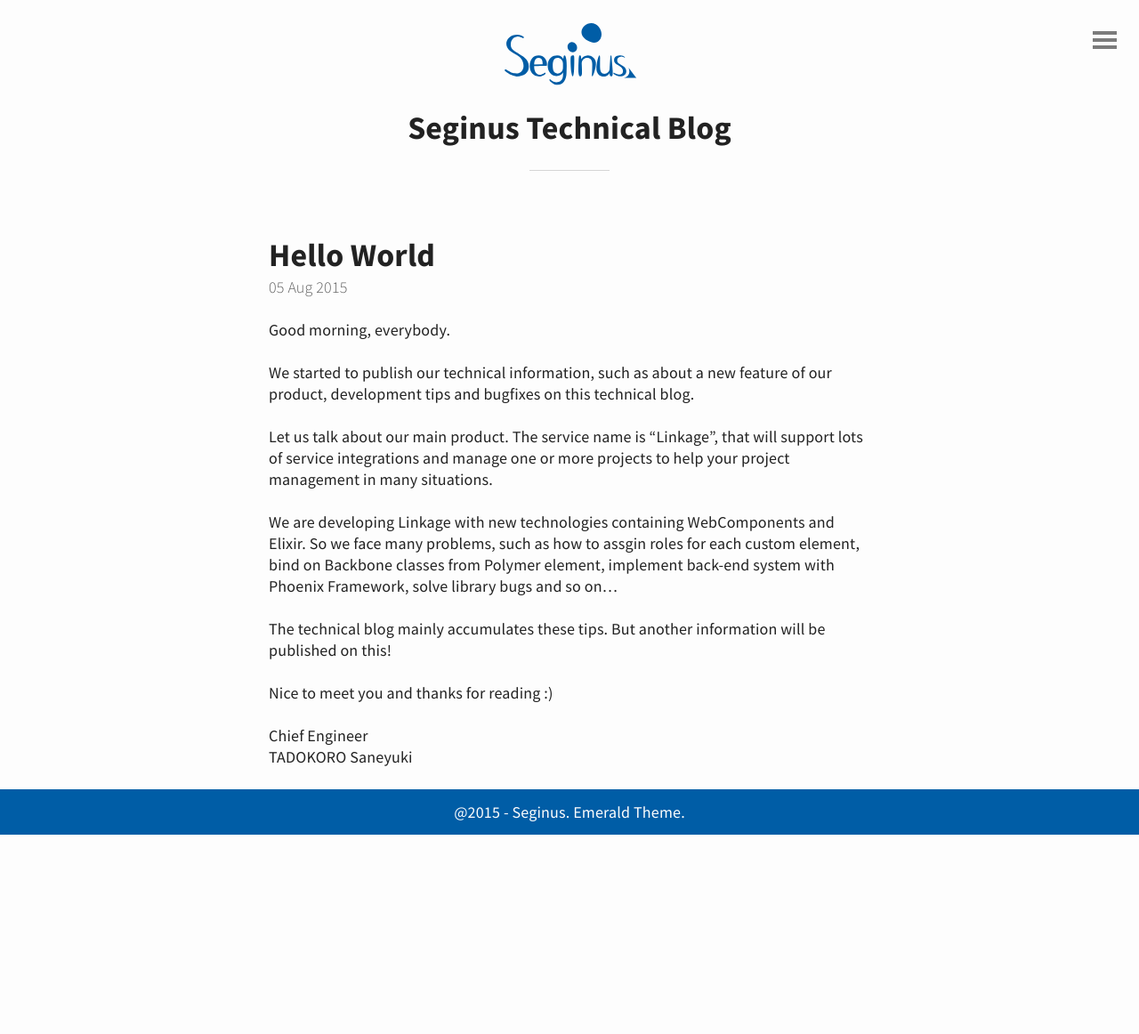
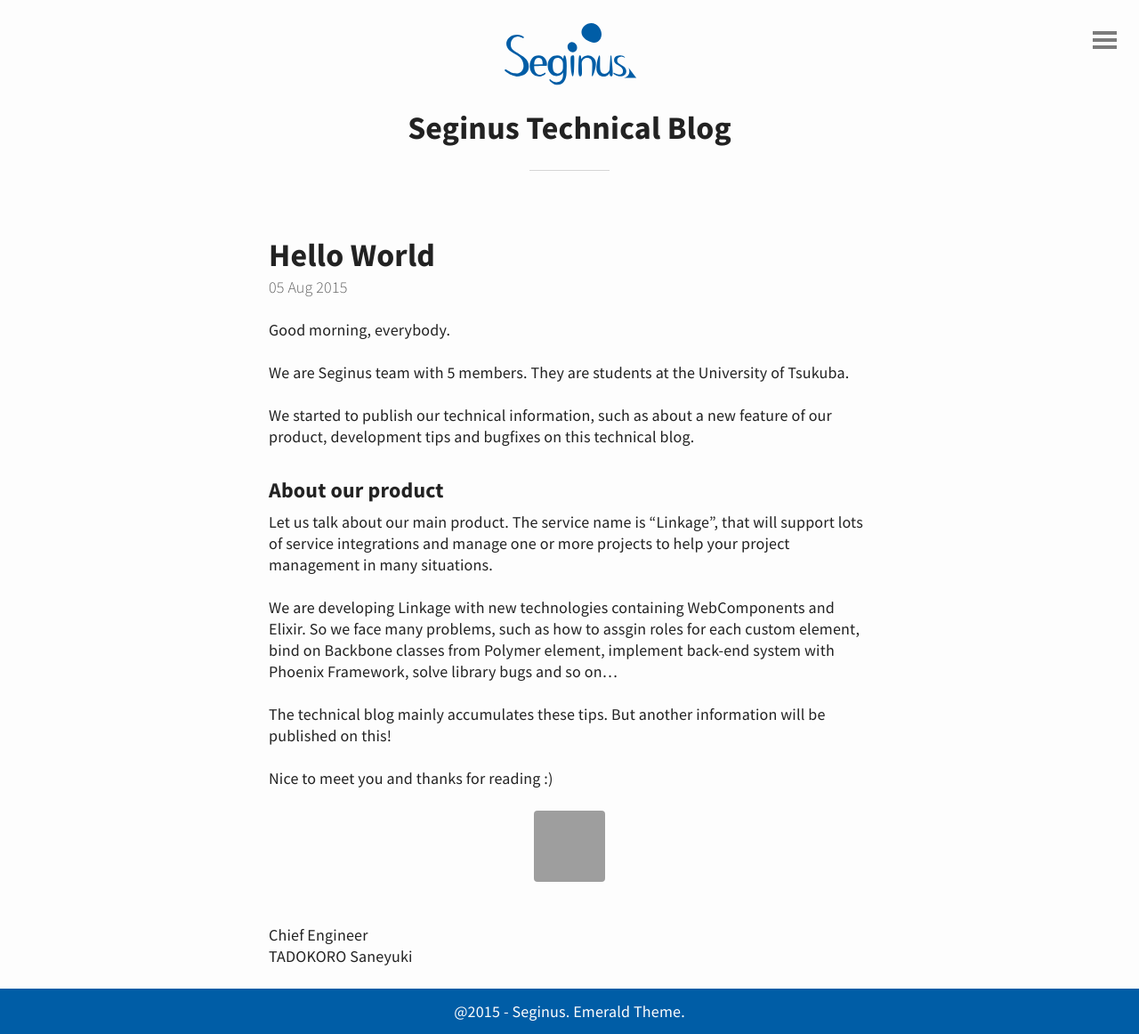
Before and after one commit to seginushq/seginushq.github.io, a Jekyll site: the page built from _posts/2015-08-05-hello-world.md, in a window 1280 px wide. Shown: the whole page at 89% size. Built offline with Jekyll 4.4.1, drawn with Linux system fonts in a browser that asks for light colours; before the commit the page ends 938 px from its top, so only the background shows below that; grey boxes are pictures that could not be loaded.

Commit message:
Update 2015-08-05-hello-world.md

```diff
--- a/_posts/2015-08-05-hello-world.md
+++ b/_posts/2015-08-05-hello-world.md
@@ -1,6 +1,10 @@
 Good morning, everybody.
 
+We are Seginus team with 5 members. They are students at the University of Tsukuba.
+
 We started to publish our technical information, such as about a new feature of our product, development tips and bugfixes on this technical blog.
+
+### About our product
 
 Let us talk about our main product. The service name is "Linkage", that will support lots of service integrations and manage one or more projects to help your project management in many situations.
 
```
Also changed, not shown: other parts of _posts/2015-08-05-hello-world.md (+1 -0 lines).
